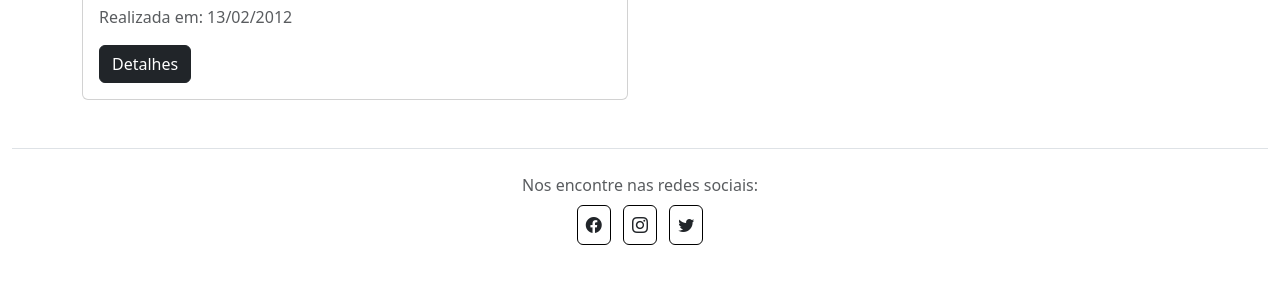
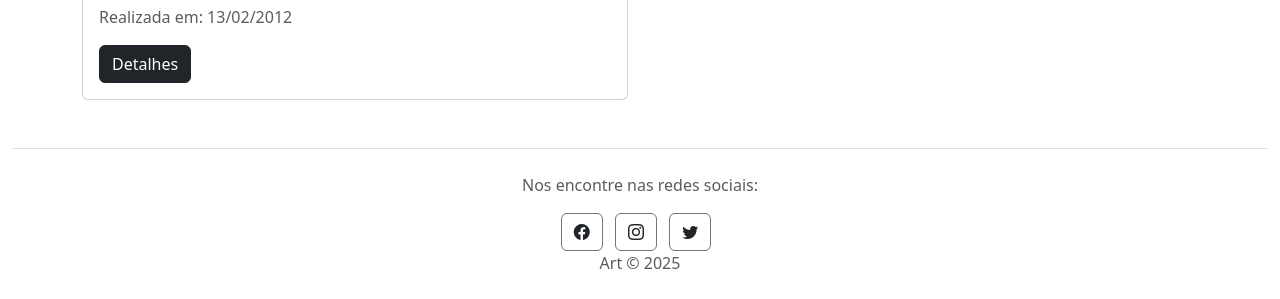
Before and after one commit to GustavoBabberg/Site-com-bootstrap, a plain HTML site: page index.html in a window 1280 px wide. Shown: the part 993-1292 px from the top of the page. Before the commit the page ends 1254 px from the top, so only its background shows below. Drawn offline with nearby package versions, Linux system fonts and the light colour scheme.

Commit message:
Update index.html

```diff
--- a/index.html
+++ b/index.html
@@ -120,10 +120,17 @@
         <footer class="text-center py-4 border-top">
             <p class="text-muted">Nos encontre nas redes sociais:</p>
             <div class="container">
-                <i class="bi bi-facebook border border-black rounded p-2 m-1"></i>
-                <i class="bi bi-instagram border border-black rounded p-2 m-1"></i>
-                <i class="bi bi-twitter border border-black rounded p-2 m-1"></i>
+                <a href="" class="btn btn-outline-secondary me-2">
+                    <i class="bi bi-facebook text-dark"></i>
+                </a>
+                <a href="" class="btn btn-outline-secondary me-2">
+                    <i class="bi bi-instagram text-dark"></i>
+                </a>
+                <a href="" class="btn btn-outline-secondary me-2">
+                    <i class="bi bi-twitter text-dark"></i>
+                </a>
             </div>
+            <p  class="text-muted mb-0">Art &copy; 2025</p>
         </footer>
     </div>
 
```
